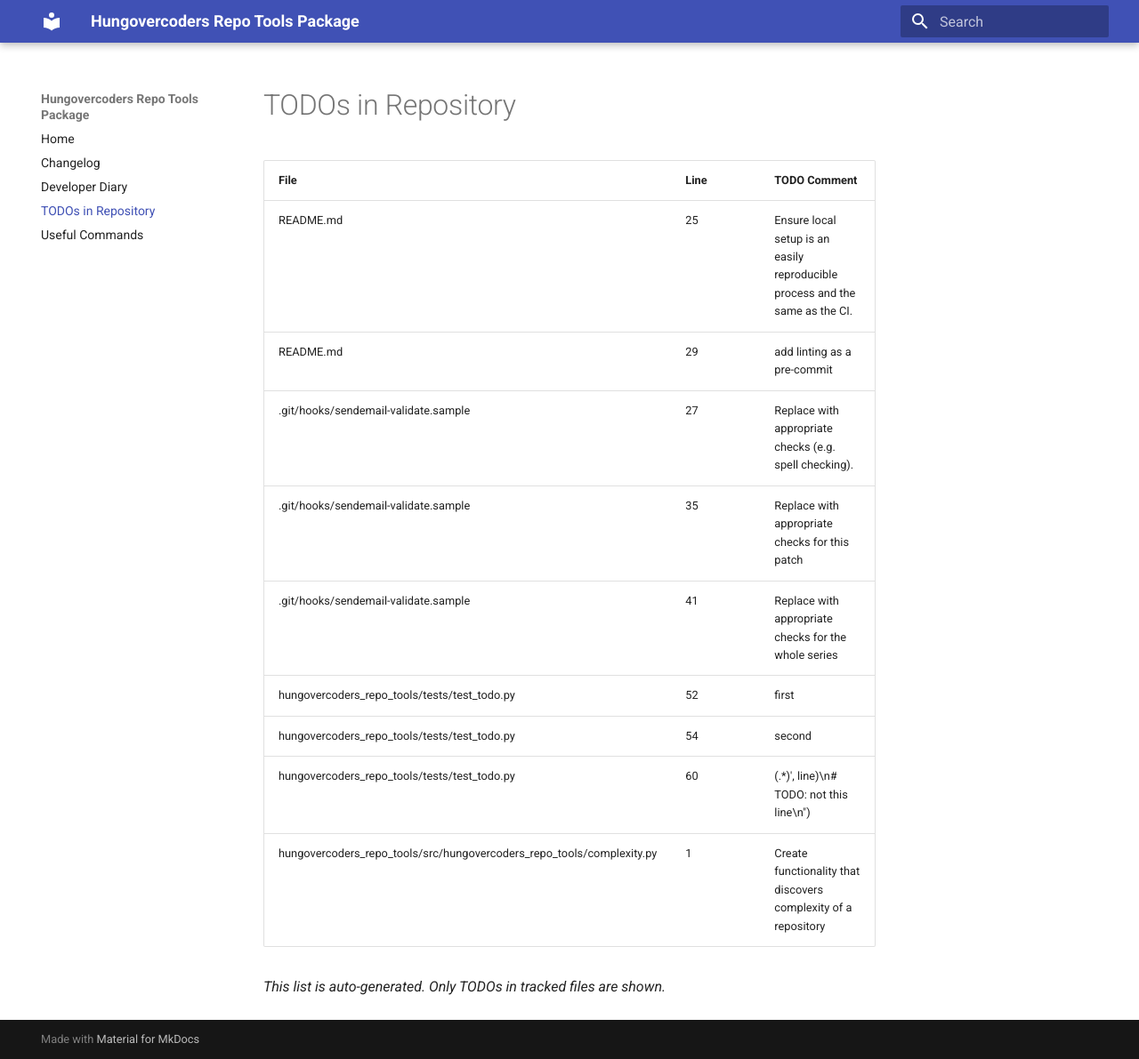
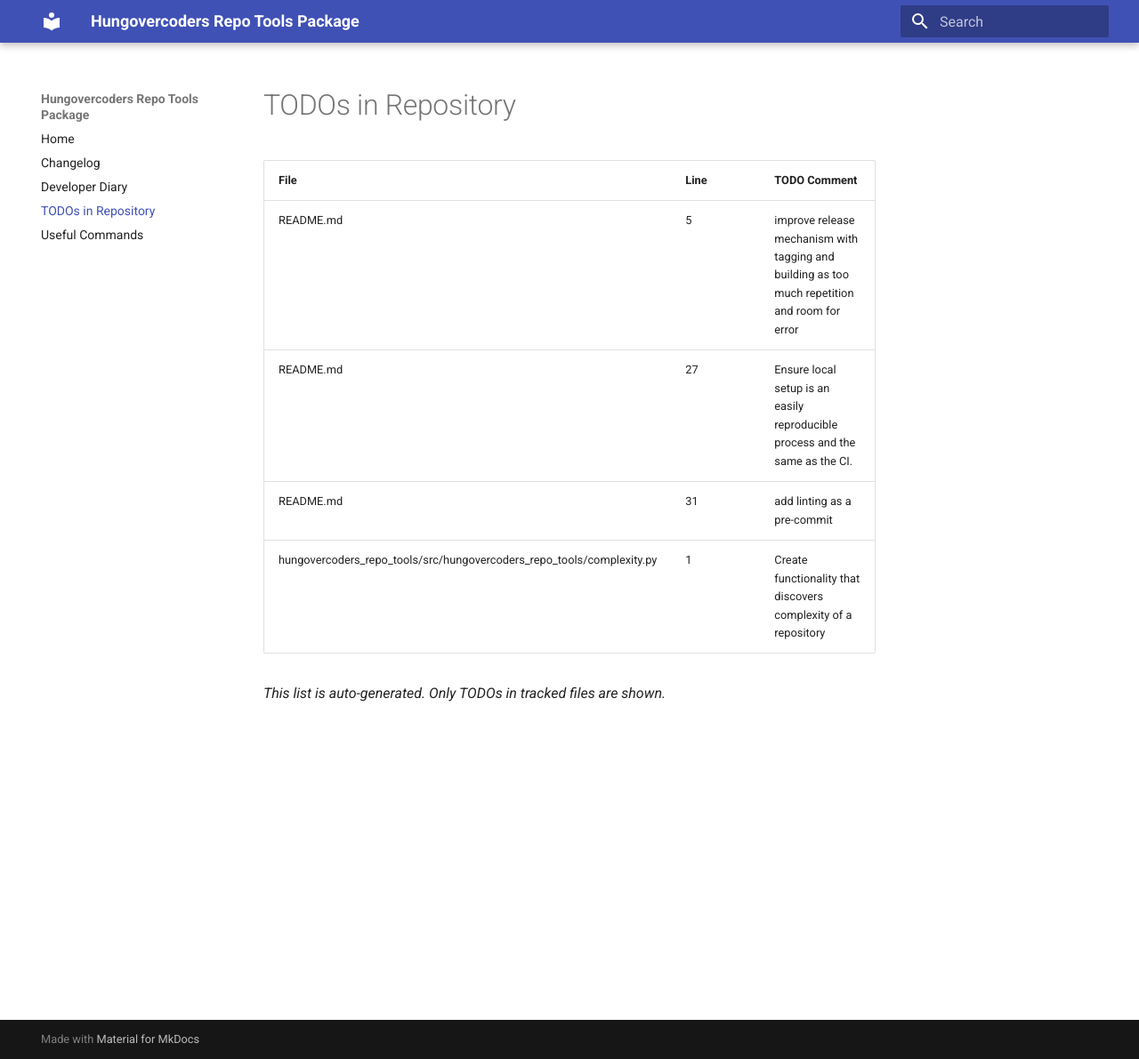
Before and after one commit to hungovercoders/repo.tools.package, an MkDocs documentation site: the page built from docs/todo.md, in a window 1280 px wide and 1191 px high. Shown: the whole window at 89% size. Built offline with MkDocs 1.6.1 and Material for MkDocs 9.7.7, drawn with Linux system fonts in a browser that asks for light colours.

Commit message:
fix: update TODO comments in README and todo documentation for clarity

```diff
--- a/docs/todo.md
+++ b/docs/todo.md
@@ -2,14 +2,9 @@
 
 | File | Line | TODO Comment |
 |------|------|--------------|
-| README.md | 25 | Ensure local setup is an easily reproducible process and the same as the CI. |
-| README.md | 29 | add linting as a pre-commit |
-| .git/hooks/sendemail-validate.sample | 27 | Replace with appropriate checks (e.g. spell checking). |
-| .git/hooks/sendemail-validate.sample | 35 | Replace with appropriate checks for this patch |
-| .git/hooks/sendemail-validate.sample | 41 | Replace with appropriate checks for the whole series |
-| hungovercoders_repo_tools/tests/test_todo.py | 52 | first |
-| hungovercoders_repo_tools/tests/test_todo.py | 54 | second |
-| hungovercoders_repo_tools/tests/test_todo.py | 60 | (.*)', line)\n# TODO: not this line\n") |
+| README.md | 5 | improve release mechanism with tagging and building as too much repetition and room for error |
+| README.md | 27 | Ensure local setup is an easily reproducible process and the same as the CI. |
+| README.md | 31 | add linting as a pre-commit |
 | hungovercoders_repo_tools/src/hungovercoders_repo_tools/complexity.py | 1 | Create functionality that discovers complexity of a repository |
 
 *This list is auto-generated. Only TODOs in tracked files are shown.*
```
Also changed, not shown: README.md (+2 -1 lines).
